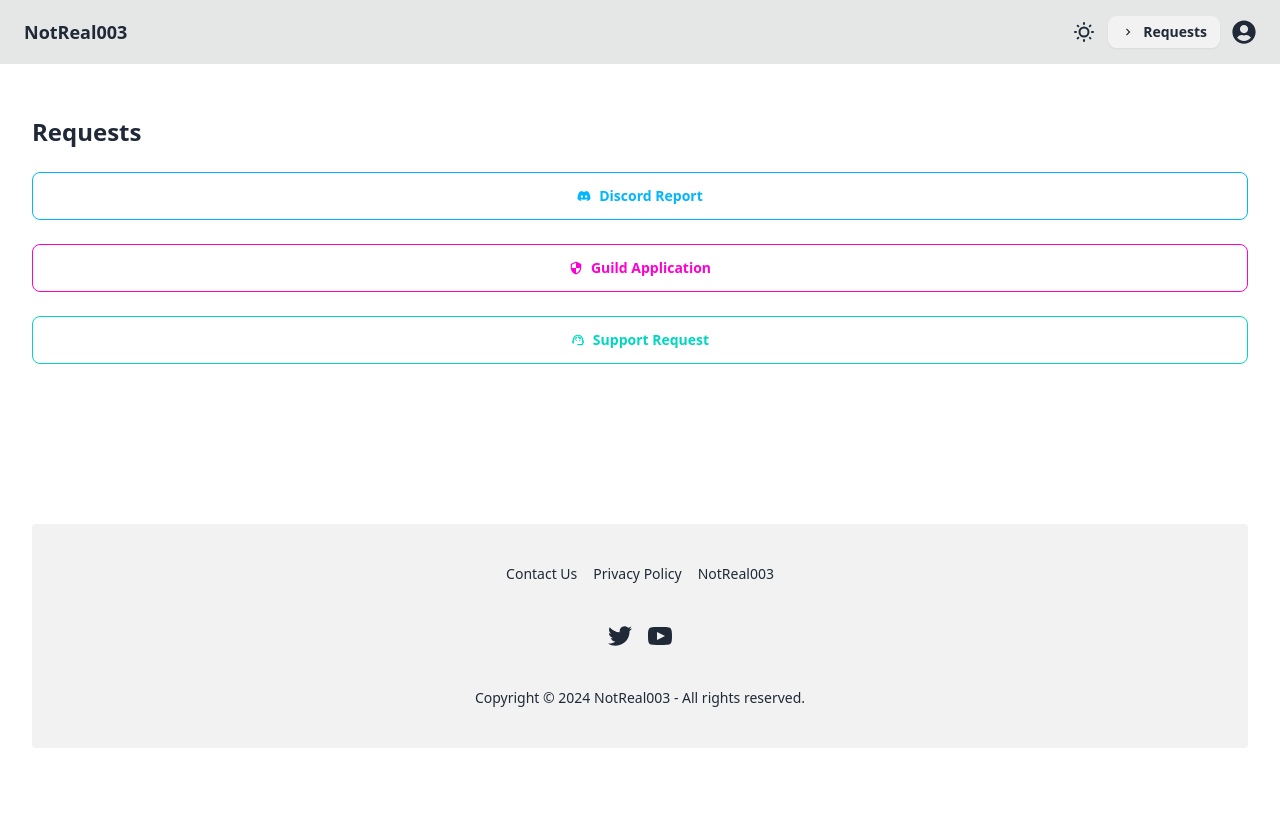
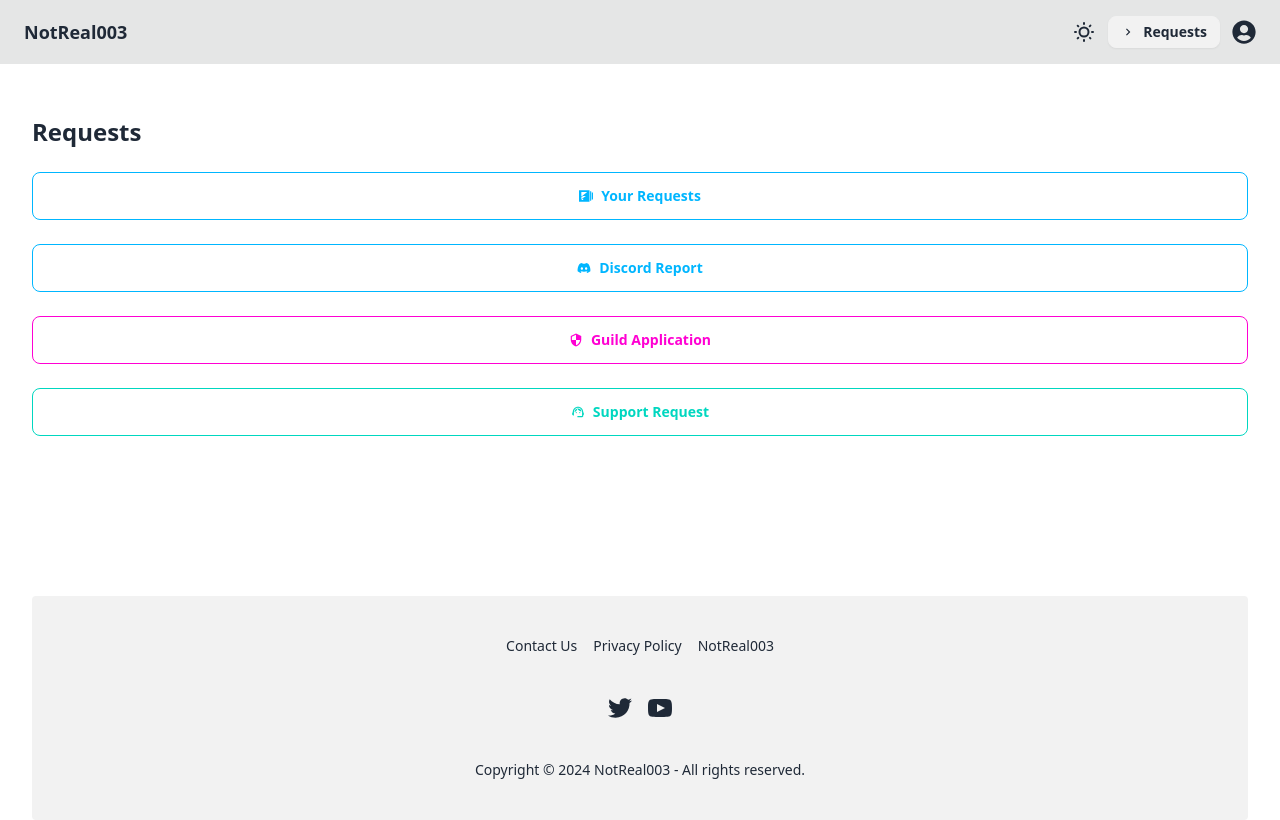
Before and after one commit to NotReal003/REQUEST-MANAGEMENT-SYSTEM, a React (Create React App) app: page / in a window 1280 px wide. Built offline with nearby package versions, Linux system fonts and the light colour scheme; no server answers; sample sign-in values are in the browser's storage.

Commit message:
Added to home page

```diff
--- a/src/pages/Home.jsx
+++ b/src/pages/Home.jsx
@@ -4,12 +4,14 @@ import { Link } from 'react-router-dom';
 import Footer from '../components/Footer';
 import { FaDiscord } from 'react-icons/fa';
 import { MdOutlineSupportAgent, MdOutlineSecurity } from "react-icons/md";
+import { SiFormstack } from "react-icons/si";
 
 const Home = () => {
   return (
     <div className="container mx-auto p-4 h-5">
       <h1 className="text-2xl font-bold mb-6">Requests</h1>
       <div className="space-y-6 mt-4">
+          <Link to="/one" className="btn btn-outline btn-info w-full"><SiFormstack />Your Requests</Link>
         <Link to="/report" className="btn btn-outline btn-info w-full"><FaDiscord />Discord Report</Link>
         <Link to="/apply" className="btn btn-outline btn-secondary w-full"><MdOutlineSecurity /> Guild Application</Link>
         <Link to="/support" className="btn btn-outline btn-accent w-full"><MdOutlineSupportAgent />Support Request</Link>
```
